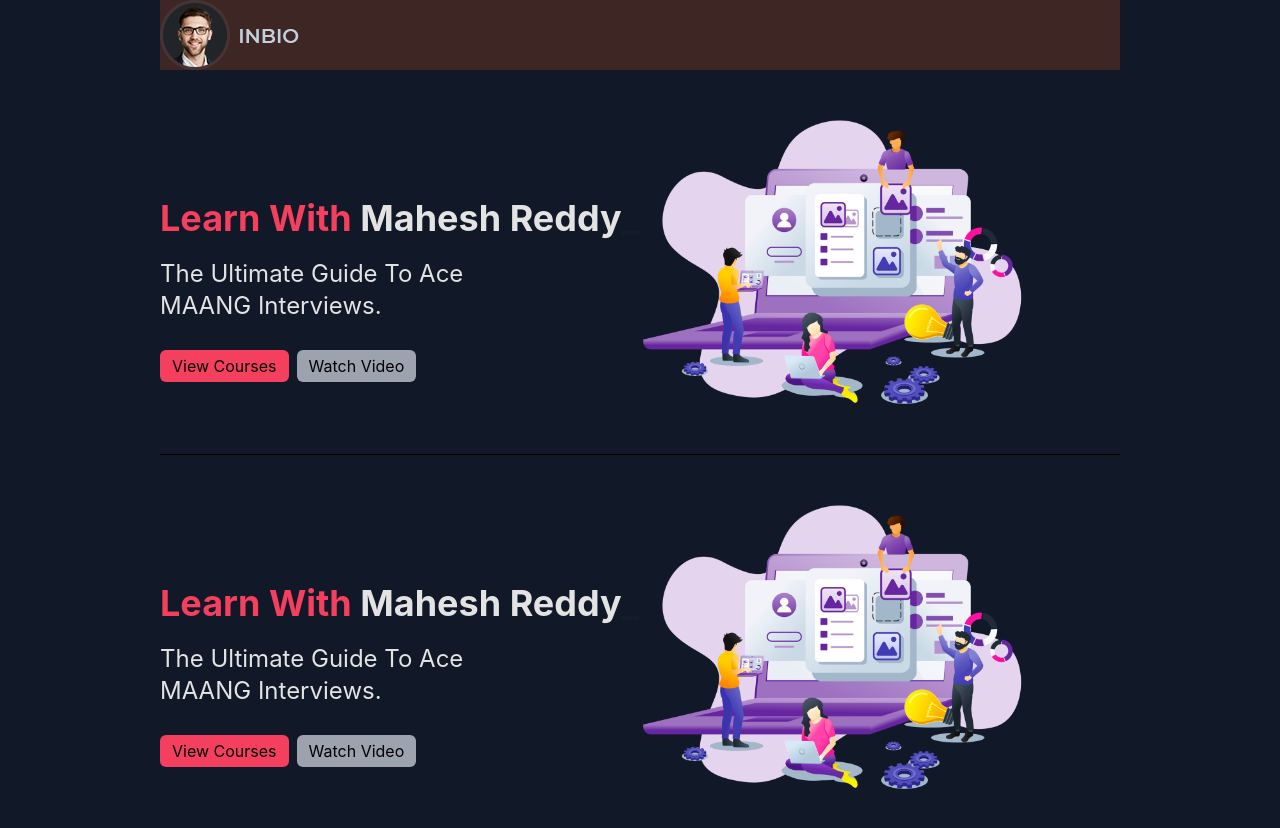
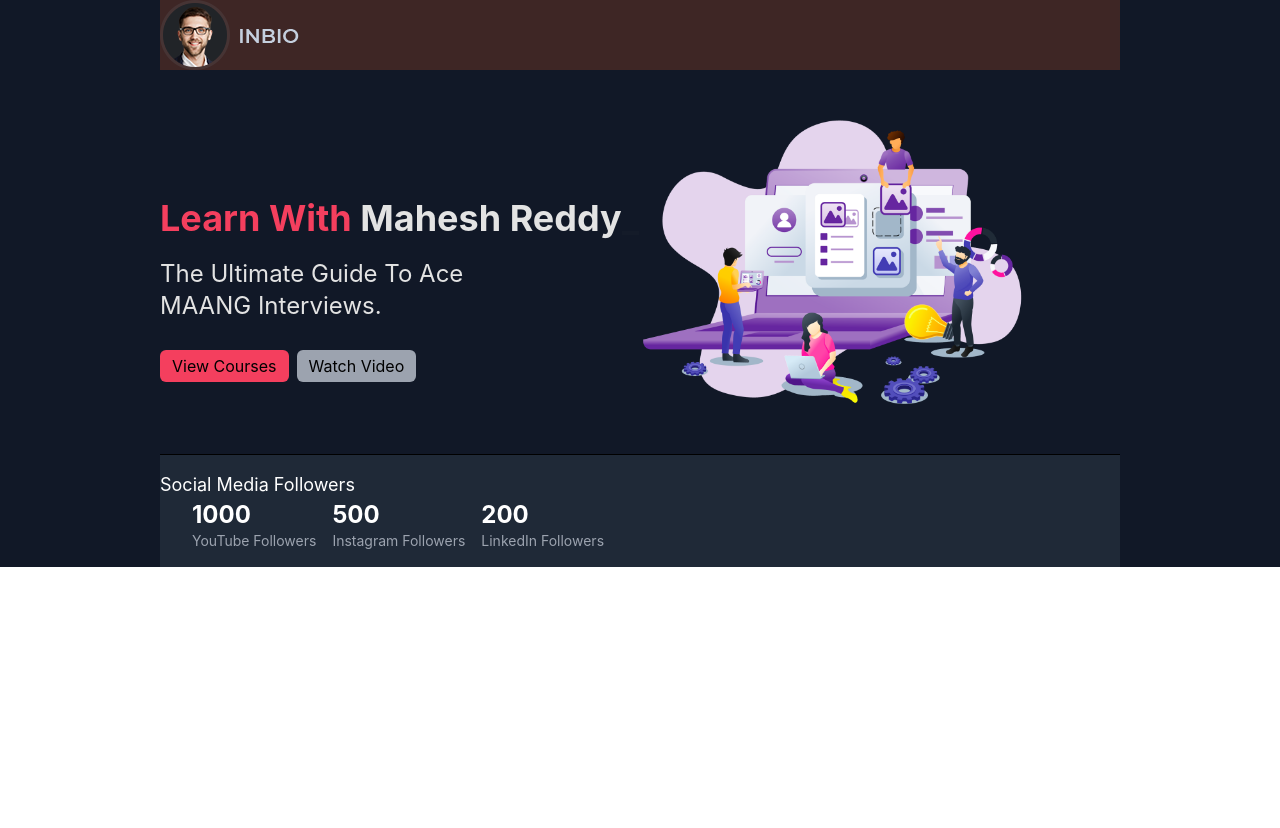
Before and after one commit to MaheshReddy-05/banner, a React (Create React App) app: page / in a window 1280 px wide. Shown: the top 828 px of the page. After the commit the page ends 800 px from the top, so only its background shows below. Built offline with nearby package versions, Linux system fonts and the light colour scheme.

Commit message:
Social Media Dashboard

```diff
--- a/src/App.jsx
+++ b/src/App.jsx
@@ -1,5 +1,6 @@
 import Banner from "./components/banner/Banner";
 import Navbar from "./components/nav/Navbar";
+import Card from "./components/Cards/Card"
 
 function App() {
   return (
@@ -8,8 +9,8 @@ function App() {
         <Navbar></Navbar>
         <div className=''>
           <Banner ></Banner>
-          <Banner ></Banner>
         </div>
+          <Card></Card>
 
       </div>
     </div>
--- a/src/components/Cards/card.jsx
+++ b/src/components/Cards/card.jsx
@@ -1,9 +1,73 @@
-import React from 'react'
+import React, { useEffect, useState } from 'react';
 
-export default function card() {
+function Card() {
+  const [youtubeFollowers, setYoutubeFollowers] = useState(0);
+  const [instagramFollowers, setInstagramFollowers] = useState(0);
+  const [linkedinFollowers, setLinkedinFollowers] = useState(0);
+
+  // Set your desired follower counts
+  const youtubeCount = 1000;
+  const instagramCount = 500;
+  const linkedinCount = 200;
+
+  useEffect(() => {
+    const animateFollowers = () => {
+      const interval = setInterval(() => {
+        setYoutubeFollowers((prevFollowers) => {
+          if (prevFollowers < youtubeCount) {
+            return prevFollowers + 1;
+          }
+          return prevFollowers;
+        });
+
+        setInstagramFollowers((prevFollowers) => {
+          if (prevFollowers < instagramCount) {
+            return prevFollowers + 1;
+          }
+          return prevFollowers;
+        });
+
+        setLinkedinFollowers((prevFollowers) => {
+          if (prevFollowers < linkedinCount) {
+            return prevFollowers + 1;
+          }
+          return prevFollowers;
+        });
+      }, 10); // Adjust the interval as per your desired animation speed
+
+      return () => clearInterval(interval);
+    };
+
+    animateFollowers();
+  }, []); // Empty dependency array to run the effect only once
+
   return (
-    <div>
+    <div className="bg-gray-800 py-4">
+              <h1 className="text-white text-lg flex items-center">Social Media Followers</h1>
+      <div className="container mx-auto px-4  flex items-center ">
+        <div className="flex items-center justify-between">
+          <div className="flex items-center">
+            <div className="mr-4">
+            </div>
+            <div className="flex items-center">
+              <div className="mr-4">
+                <h2 className="text-white text-2xl font-bold">{youtubeFollowers}</h2>
+                <p className="text-gray-400 text-sm">YouTube Followers</p>
+              </div>
+              <div className="mr-4">
+                <h2 className="text-white text-2xl font-bold">{instagramFollowers}</h2>
+                <p className="text-gray-400 text-sm">Instagram Followers</p>
+              </div>
+              <div>
+                <h2 className="text-white text-2xl font-bold">{linkedinFollowers}</h2>
+                <p className="text-gray-400 text-sm">LinkedIn Followers</p>
+              </div>
+            </div>
+          </div>
+        </div>
+      </div>
+    </div>
+  );
+}
 
-    </div>
-  )
-}
+export default Card;
--- a/src/components/banner/Banner.jsx
+++ b/src/components/banner/Banner.jsx
@@ -13,7 +13,7 @@ function Banner() {
     });
     return (
         <div className=' bg-[#111827]  overflow-hidden  flex flex-row  border-b-[1px] border-b-black items-center'>
-            <div className='basis-1/2 container w-64 h-32'>
+            <div className='basis-1/2 container w-64 h-32 '>
                 <h2 className='font-bold text-4xl text-rose-500 heading-1'> Learn With {" "}
                     <span className='text-4xl text-[#e3e3e3]'>{text}</span>
                     <Cursor
```
